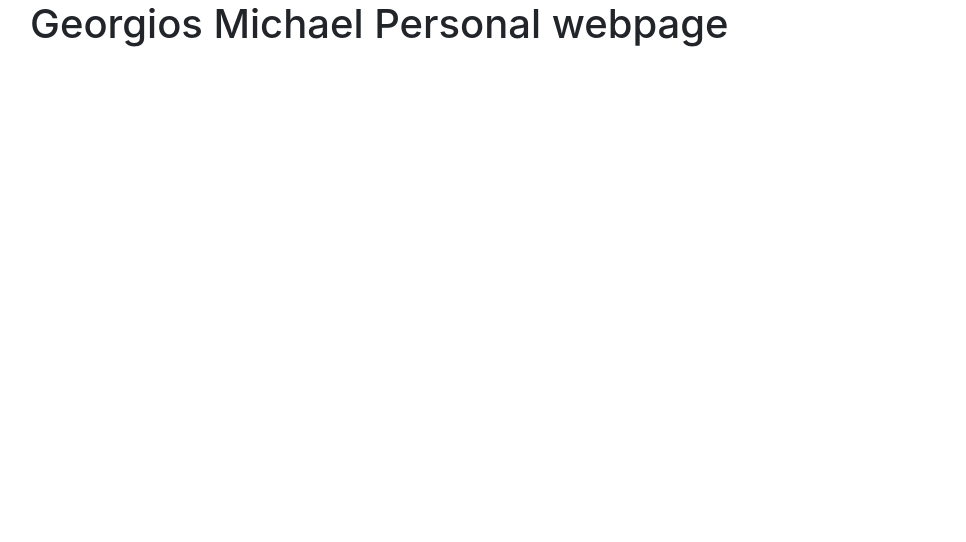
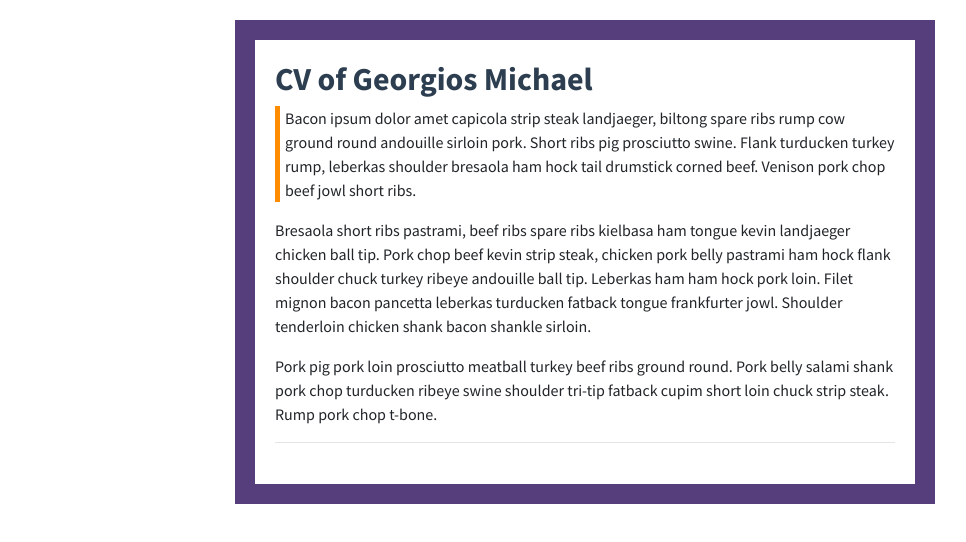
Before and after one commit to lythro10/georgiosmichael.com, a plain HTML site: page index.html in a window 1280 px wide. Shown: the whole page, without its empty margins (55-1021 px from the left). Drawn offline with nearby package versions, Linux system fonts and the light colour scheme.

Commit message:
Structure of webpage

```diff
--- a/index.html
+++ b/index.html
@@ -18,11 +18,21 @@
         <!--[if lt IE 7]>
             <p class="browsehappy">You are using an <strong>outdated</strong> browser. Please <a href="#">upgrade your browser</a> to improve your experience.</p>
         <![endif]-->
-<div class="container">
-        <h1>Georgios Michael Personal webpage</h1>
 
-    </div>
+        <div class="post">
 
+            <h2>CV of Georgios Michael</h2>
+
+            <p class="quote">
+                Bacon ipsum dolor amet capicola strip steak landjaeger, biltong spare ribs rump cow ground round andouille sirloin pork. Short ribs pig prosciutto swine. Flank turducken turkey rump, leberkas shoulder bresaola ham hock tail drumstick corned beef. Venison pork chop beef jowl short ribs.
+                </p>
+
+                <p>Bresaola short ribs pastrami, beef ribs spare ribs kielbasa ham tongue kevin landjaeger chicken ball tip. Pork chop beef kevin strip steak, chicken pork belly pastrami ham hock flank shoulder chuck turkey ribeye andouille ball tip. Leberkas ham ham hock pork loin. Filet mignon bacon pancetta leberkas turducken fatback tongue frankfurter jowl. Shoulder tenderloin chicken shank bacon shankle sirloin.</p>
+
+                <p>Pork pig pork loin prosciutto meatball turkey beef ribs ground round. Pork belly salami shank pork chop turducken ribeye swine shoulder tri-tip fatback cupim short loin chuck strip steak. Rump pork chop t-bone.</p>
+
+                <hr>
+        </div>
 
 
         <script src="https://code.jquery.com/jquery-3.4.1.slim.min.js" integrity="sha384-J6qa4849blE2+poT4WnyKhv5vZF5SrPo0iEjwBvKU7imGFAV0wwj1yYfoRSJoZ+n" crossorigin="anonymous"></script>
--- a/style.css
+++ b/style.css
@@ -0,0 +1,33 @@
+@import url(https://fonts.googleapis.com/css?family=Source+Sans+Pro:400,700);
+
+body {
+  width: 80%;
+  border: 20px solid #563d7c;
+  font-family: 'Source Sans Pro', sans-serif;
+  padding: 20px;
+  margin: 20px auto;
+  max-width: 700px;
+}
+
+.post {
+  margin-bottom: 20px;
+}
+
+
+.quote{
+  border-left: 5px solid #ff8c00;
+  padding-left: 5px;
+}
+
+h2 {
+  font-size: 2.0rem;
+  font-weight: bold;
+  color: #2c3e50;
+}
+
+hr{
+    border: 0;
+    height: 0;
+    border-top: 1px solid rgba(0, 0, 0, 0.1);
+    border-bottom: 1px solid rgba(255, 255, 255, 0.3);
+}
```
